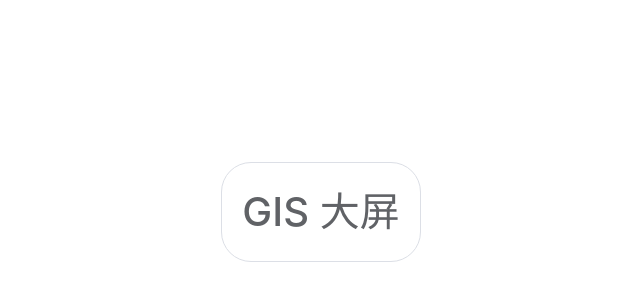
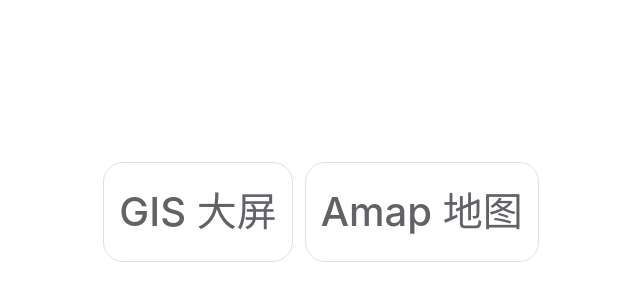
Before and after one commit to heytl/gis-screen-practice, a Vue app: page / in a window 1280 px wide. Shown: the part 188-488 px from the top of the page, without its empty margins (319-959 px from the left). Built offline with nearby package versions, Linux system fonts and the light colour scheme.

Commit message:
feat: 高德地图增加路由及跳转

```diff
--- a/src/components/Amap.vue
+++ b/src/components/Amap.vue
@@ -3,7 +3,8 @@
     <div id="container"></div>
   </div>
 </template>
-<script setup>
+
+<script lang="ts" setup>
 import { onMounted, reactive, ref, getCurrentInstance } from 'vue'
 import AMapLoader from '@amap/amap-jsapi-loader'
 import { shallowRef } from 'vue'
@@ -101,6 +102,7 @@
   initMap()
 })
 </script>
+
 <style lang="scss">
 #container {
   width: 100%;
--- a/src/components/HelloWorld.vue
+++ b/src/components/HelloWorld.vue
@@ -6,11 +6,16 @@
 const clickBtn = () => {
   router.push('/gis')
 }
+
+const clickAmapBtn = () => {
+  router.push('/amap')
+}
 </script>
 
 <template>
   <div class="card">
     <el-button @click="clickBtn">GIS 大屏</el-button>
+    <el-button @click="clickAmapBtn">Amap 地图</el-button>
   </div>
 </template>
 
@@ -24,9 +29,9 @@
 
   .el-button {
     height: 100px;
-    width: 200px;
+    width: auto;
     font-size: 40px;
-    border-radius: 30px;
+    border-radius: 20px;
   }
 }
 </style>
--- a/src/router/index.ts
+++ b/src/router/index.ts
@@ -9,6 +9,11 @@
     path: '/gis',
     component: () => import('../components/GIS.vue'),
     meta: {}
+  },
+  {
+    path: '/amap',
+    component: () => import('../components/Amap.vue'),
+    meta: {}
   }
 ]
 
@@ -17,4 +22,4 @@
   routes: routes
 })
 
-export default router;
+export default router
```
Also changed, not shown: 1 other file (tests, documents, lock files or other folders).
